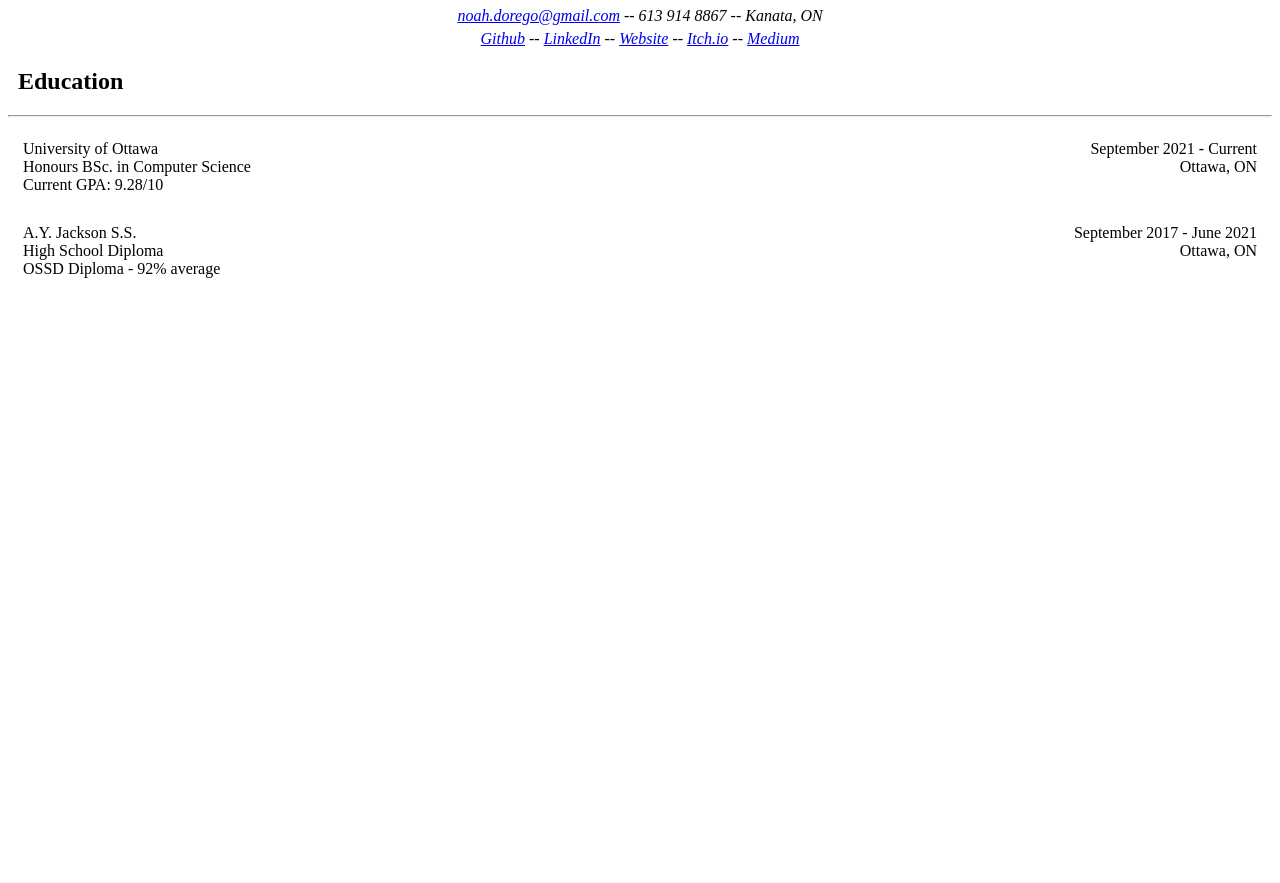
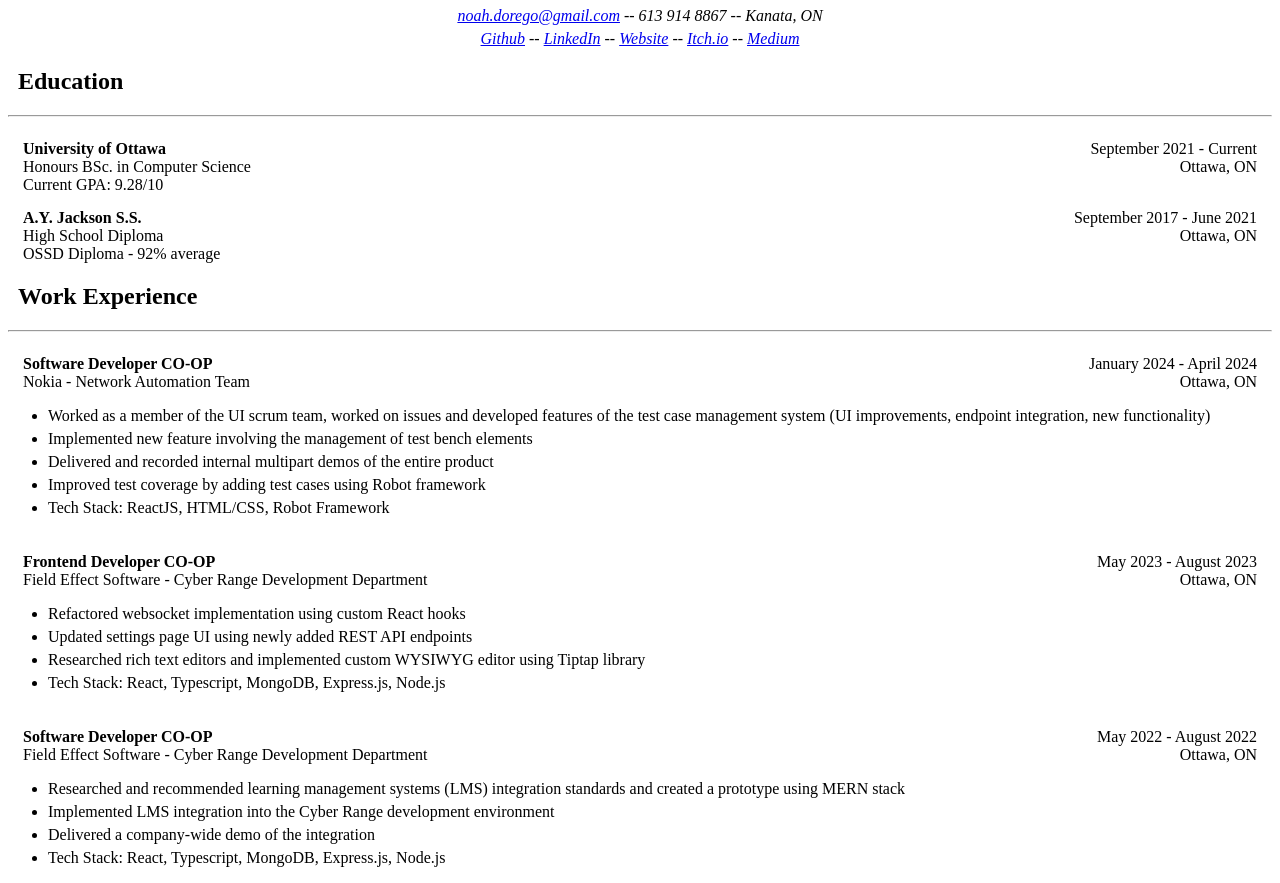
Before and after one commit to NoahdoRegoUO/csi3104_lab1, a plain HTML site: page lab02/resume.html in a window 1280 px wide. Shown: the part 69-952 px from the top of the page. Before the commit the page ends 800 px from the top, so only its background shows below. Drawn offline with Linux system fonts and the light colour scheme.

Commit message:
Added sections + filled work experience section

```diff
--- a/lab02/resume.html
+++ b/lab02/resume.html
@@ -27,11 +27,10 @@
             <hr>
             <div class="info-container">
                 <div class="info-section">
-                    University of Ottawa <br>
+                    <b>University of Ottawa</b> <br>
                     Honours BSc. in Computer Science <br>
                     Current GPA: 9.28/10
                 </div>
-                <div class="fill-space"></div>
                 <div class="info-section" style="text-align: right;">
                     September 2021 - Current <br>
                     Ottawa, ON
@@ -39,16 +38,89 @@
             </div>
             <div class="info-container">
                 <div class="info-section">
-                    A.Y. Jackson S.S. <br>
+                    <b>A.Y. Jackson S.S.</b> <br>
                     High School Diploma <br>
                     OSSD Diploma - 92% average
                 </div>
-                <div class="fill-space"></div>
                 <div class="info-section" style="text-align: right;">
                     September 2017 - June 2021 <br>
                     Ottawa, ON
                 </div>
             </div>
+            <h2>Work Experience</h2>
+            <hr>
+            <div class="info-container">
+                <div class="info-section">
+                    <b>Software Developer CO-OP</b> <br>
+                    Nokia - Network Automation Team
+                </div>
+                <div class="info-section" style="text-align: right;">
+                    January 2024 - April 2024 <br>
+                    Ottawa, ON
+                </div>
+            </div>
+            <div>
+                <ul>
+                    <li>
+                        Worked as a member of the UI scrum team, worked on issues and developed features of the test
+                        case management system
+                        (UI improvements, endpoint integration, new functionality)
+                    </li>
+                    <li>Implemented new feature involving the management of test bench elements</li>
+                    <li>Delivered and recorded internal multipart demos of the entire product</li>
+                    <li>Improved test coverage by adding test cases using Robot framework</li>
+                    <li>Tech Stack: ReactJS, HTML/CSS, Robot Framework</li>
+                </ul>
+            </div>
+            <div class="info-container">
+                <div class="info-section">
+                    <b>Frontend Developer CO-OP</b> <br>
+                    Field Effect Software - Cyber Range Development Department
+                </div>
+                <div class="info-section" style="text-align: right;">
+                    May 2023 - August 2023 <br>
+                    Ottawa, ON
+                </div>
+            </div>
+            <div>
+                <ul>
+                    <li>Refactored websocket implementation using custom React hooks </li>
+                    <li>Updated settings page UI using newly added REST API endpoints</li>
+                    <li>Researched rich text editors and implemented custom WYSIWYG editor using Tiptap library</li>
+                    <li>Tech Stack: React, Typescript, MongoDB, Express.js, Node.js</li>
+                </ul>
+            </div>
+            <div class="info-container">
+                <div class="info-section">
+                    <b>Software Developer CO-OP</b> <br>
+                    Field Effect Software - Cyber Range Development Department
+                </div>
+                <div class="info-section" style="text-align: right;">
+                    May 2022 - August 2022 <br>
+                    Ottawa, ON
+                </div>
+            </div>
+            <div>
+                <ul>
+                    <li>
+                        Researched and recommended learning management systems (LMS) integration standards and created a
+                        prototype using MERN stack
+                    </li>
+                    <li>Implemented LMS integration into the Cyber Range development environment</li>
+                    <li>Delivered a company-wide demo of the integration</li>
+                    <li>Tech Stack: React, Typescript, MongoDB, Express.js, Node.js</li>
+                </ul>
+            </div>
+            <h2>Personal Projects</h2>
+            <hr>
+            <h2>Skills</h2>
+            <hr>
+        </div>
+        <footer>
+            <div class="details">
+                References available upon request
+            </div>
+        </footer>
     </main>
 </body>
 
--- a/lab02/styles.css
+++ b/lab02/styles.css
@@ -1,6 +1,7 @@
 /* Element styles */
 
-header {
+header,
+footer {
   text-align: center;
 }
 
@@ -13,6 +14,10 @@ h2 {
   margin-left: 10px;
 }
 
+li {
+  padding-bottom: 5px;
+}
+
 /* Class styles */
 
 .details {
@@ -22,7 +27,10 @@ h2 {
 
 .info-container {
   display: flex;
-  padding: 15px;
+  justify-content: space-between;
+  padding-left: 15px;
+  padding-right: 15px;
+  padding-top: 15px;
 }
 
 .info-section {
```
